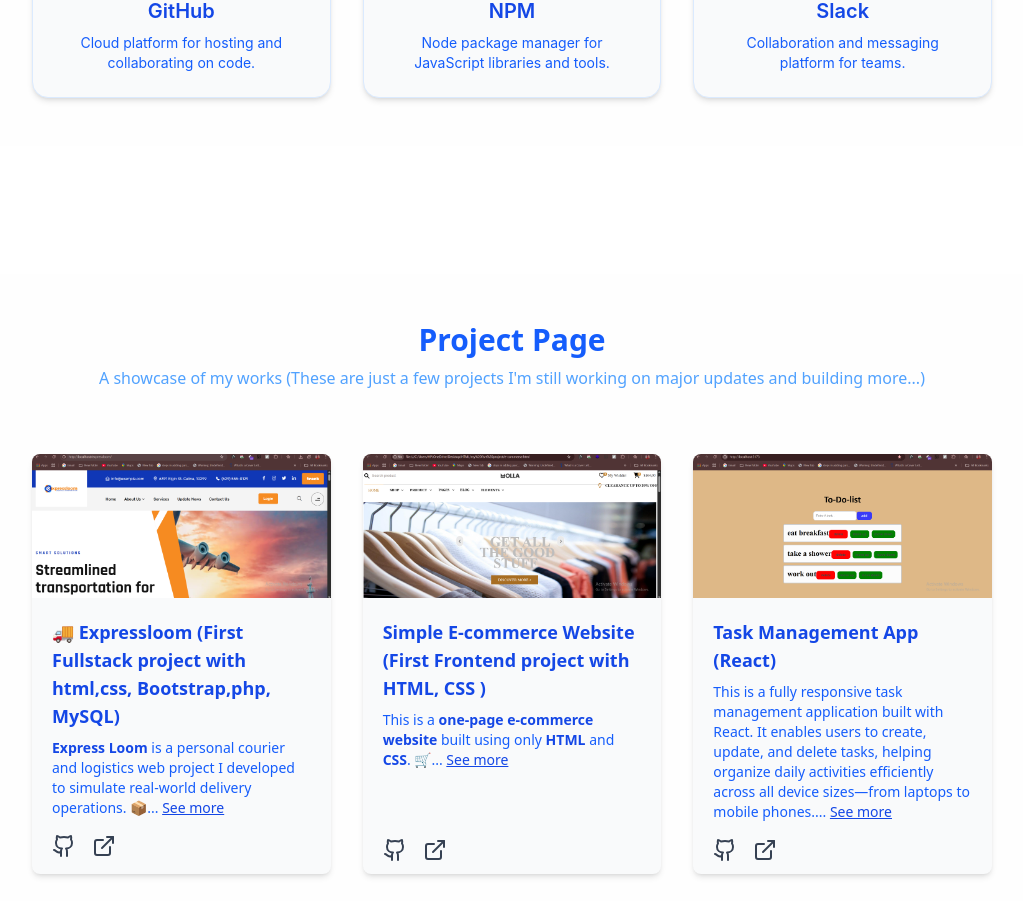
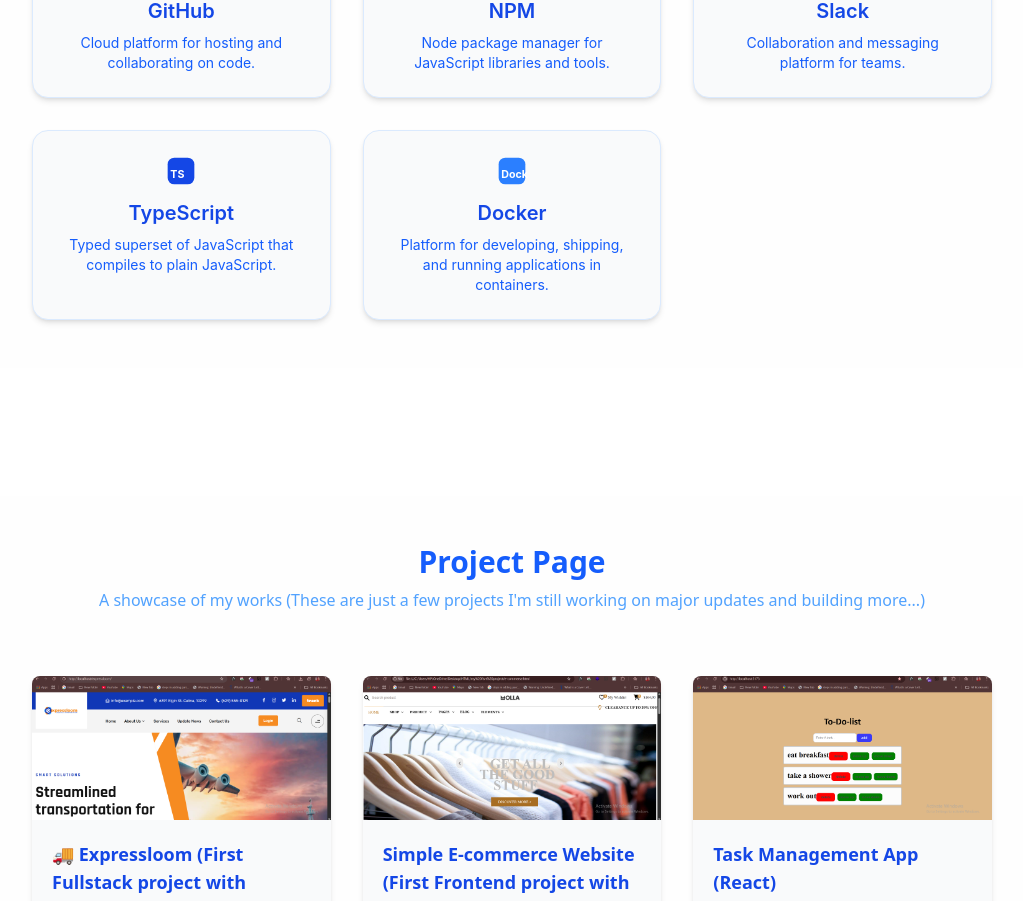
Before and after one commit to iyousojo/Agonixtechsolutions, a React (Vite) app: page / in a window 1280 px wide. Shown: the part 3520-4421 px from the top of the page, without its empty margins (128-1151 px from the left). Built offline with nearby package versions, Linux system fonts and the light colour scheme.

Commit message:
add: include TypeScript and Docker in skill categories

```diff
--- a/src/componet/Skill.jsx
+++ b/src/componet/Skill.jsx
@@ -411,6 +411,40 @@
       desc: "Collaboration and messaging platform for teams.",
       category: "Tools",
     },
+    {
+      name: "TypeScript",
+      icon: (
+        <svg
+          className="w-8 h-8 text-blue-700"
+          fill="currentColor"
+          viewBox="0 0 24 24"
+        >
+          <rect x="2" y="2" width="20" height="20" rx="5" />
+          <text x="4" y="17" fontSize="8" fill="#fff" fontWeight="bold">
+            TS
+          </text>
+        </svg>
+      ),
+      desc: "Typed superset of JavaScript that compiles to plain JavaScript.",
+      category: "Frontend",
+    },
+    {
+      name: "Docker",
+      icon: (
+        <svg
+          className="w-8 h-8 text-blue-500"
+          fill="currentColor"
+          viewBox="0 0 24 24"
+        >
+          <rect x="2" y="2" width="20" height="20" rx="5" />
+          <text x="4" y="17" fontSize="8" fill="#fff" fontWeight="bold">
+            Docker
+          </text>
+        </svg>
+      ),
+      desc: "Platform for developing, shipping, and running applications in containers.",
+      category: "Tools",
+    },
   ];
 
 
```
